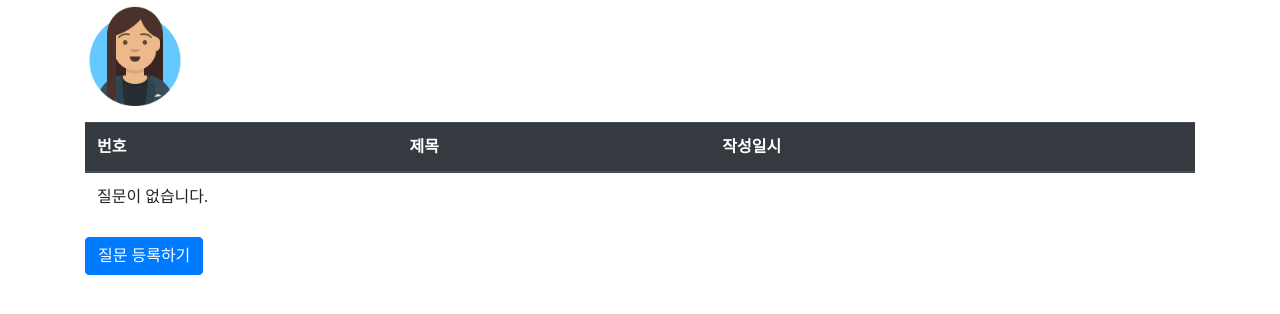
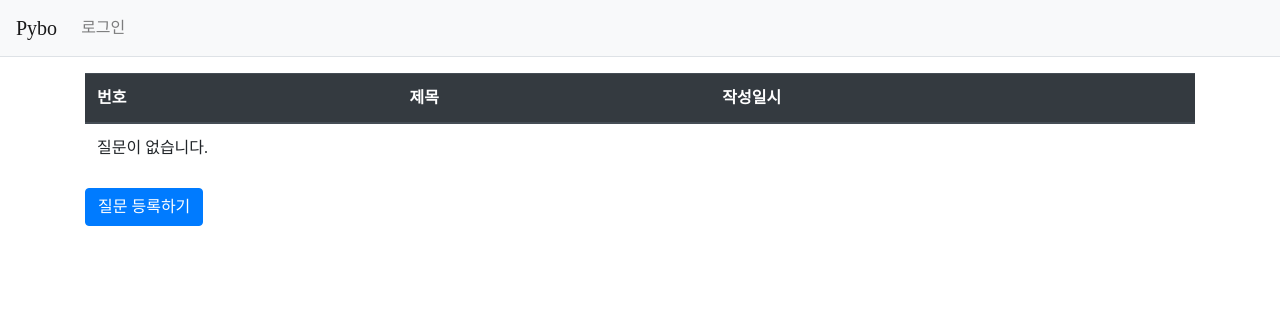
Before and after one commit to jhs512/django_site45, a Django app: page /pybo/ in a window 1280 px wide. Shown: the top 314 px of the page. Run offline with Django 4.2, Linux system fonts and the light colour scheme; data that the repository does not hold is empty; some libraries are stand-ins or nearby versions; some web fonts are replaced.

Commit message:
GNB, 내비바 작업

```diff
--- a/templates/base.html
+++ b/templates/base.html
@@ -18,11 +18,7 @@
 </head>
 <body>
 
-<div class="container d-flex">
-    <a href="{% url 'pybo:index' %}">
-        <img src="{% static 'logo.png' %}" style="width:100px;" alt="">
-    </a>
-</div>
+{% include "navbar.html" %}
 
 <!-- 기본 템플릿 안에 삽입될 내용 Start -->
 {% block content %}
--- /dev/null
+++ b/templates/navbar.html
@@ -0,0 +1,15 @@
+<!-- 네비게이션바 -->
+<nav class="navbar navbar-expand-lg navbar-light bg-light border-bottom">
+    <a class="navbar-brand" href="{% url 'pybo:index' %}">Pybo</a>
+    <button class="navbar-toggler ml-auto" type="button" data-toggle="collapse" data-target="#navbarNav"
+            aria-controls="navbarNav" aria-expanded="false" aria-label="Toggle navigation">
+        <span class="navbar-toggler-icon"></span>
+    </button>
+    <div class="collapse navbar-collapse flex-grow-0" id="navbarNav">
+        <ul class="navbar-nav">
+            <li class="nav-item ">
+                <a class="nav-link" href="#">로그인</a>
+            </li>
+        </ul>
+    </div>
+</nav>
```
